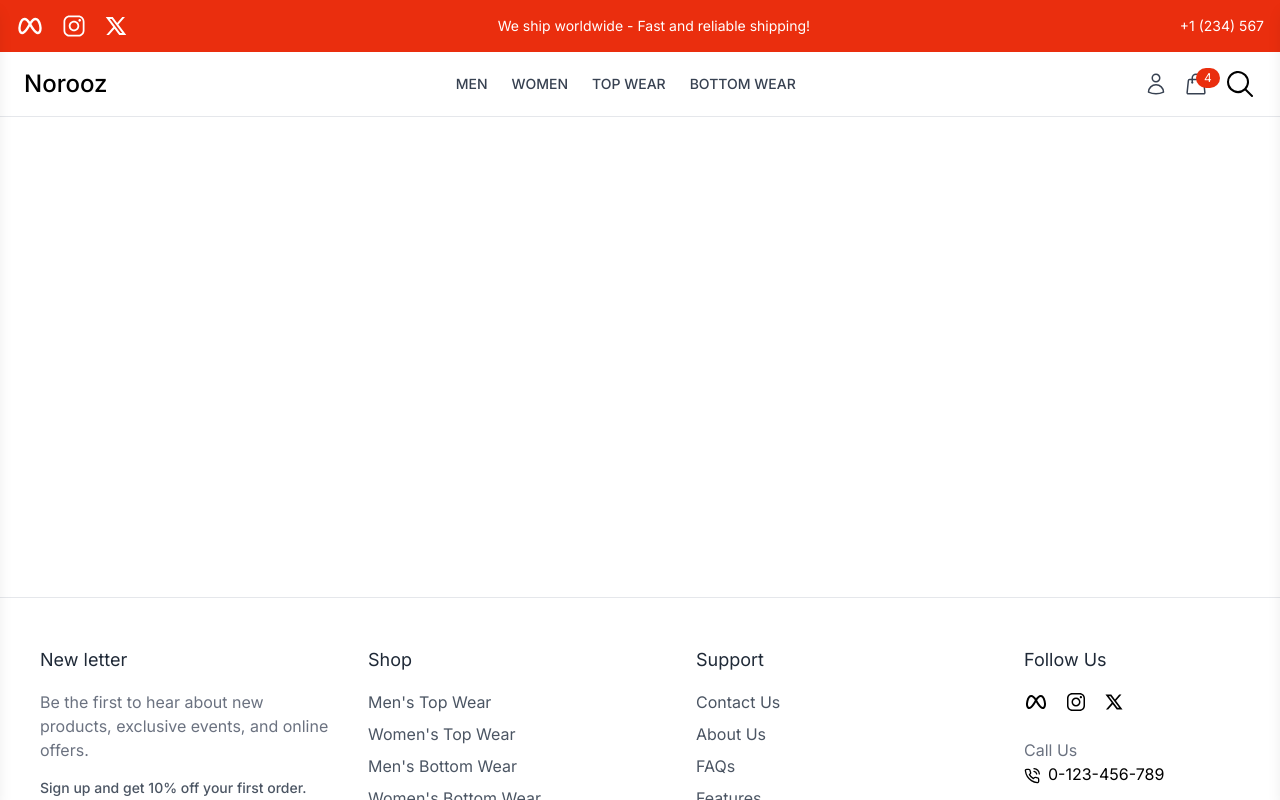
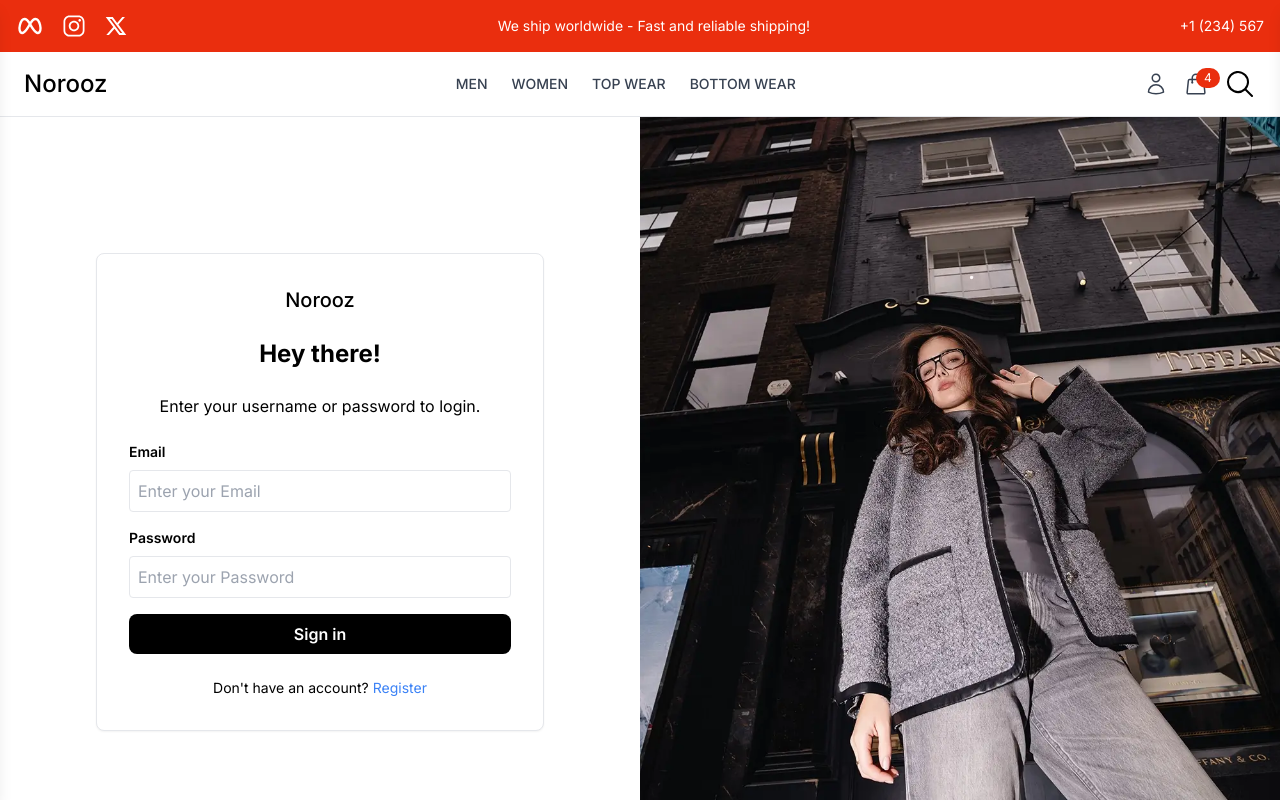
Before and after one commit to aidanubo/norooz, a React (Vite) app in the folder frontend/: page /login in a window 1280 px wide. Shown: the top 800 px of the page. Built offline with nearby package versions, Linux system fonts and the light colour scheme.

Commit message:
fix bug and create login register and profile

```diff
--- a/frontend/src/App.jsx
+++ b/frontend/src/App.jsx
@@ -1,6 +1,6 @@
 import React from "react";
 import { Route, Routes } from "react-router-dom";
-import { Home } from "./Pages";
+import { Home, Login, Profile, Register,  } from "./Pages";
 import Header from "./Components/Header";
 import Footer from "./Components/Footer";
 import {Toaster} from 'sonner';
@@ -13,7 +13,9 @@ export default function App() {
       <main className="min-h-[60vh]">
         <Routes>
           <Route path="/" element={<Home />} />
-          <Route />
+          <Route path="/login" element={<Login />}/>
+          <Route path="/register" element={<Register />}/>
+          <Route path="/profile" element={<Profile />}/>
         </Routes>
       </main>
       <Footer />
--- a/frontend/src/Components/Products/FeaturedSection/index.jsx
+++ b/frontend/src/Components/Products/FeaturedSection/index.jsx
@@ -1,9 +1,47 @@
 import React from 'react'
+import {HiShoppingBag, HiArrowPathRoundedSquare, HiOutlineCreditCard} from 'react-icons/hi2'
 
 export default function FeaturesSection() {
   return (
-    <div>
+    <section className='py-16 px-4 bg-white '>
+      <div className='container mx-auto grid grid-cols-1 md:grid-cols-3 gap-8 text-center'>
+        <div className='flex flex-col items-center'>
+            <div className='p-4 rounded-full mb-4'>
+                <HiShoppingBag className='text-xl'/>
+            </div>
+            <h4 className='tracking-tighter mb-2'>
+                FREE INTERNATIONAL SHOPPING
+            </h4>
+            <p className='text-gray-600 text-sm tracking-tighter'>
+                On all orders over $100.00
+            </p>
+        </div>
 
-    </div>
+        <div className='flex flex-col items-center'>
+            <div className='p-4 rounded-full mb-4'>
+                <HiArrowPathRoundedSquare className='text-xl'/>
+            </div>
+            <h4 className='tracking-tighter mb-2'>
+                45 DAYS RETURN
+            </h4>
+            <p className='text-gray-600 text-sm tracking-tighter'>
+                Money back guarantee
+            </p>
+        </div>
+
+        <div className='flex flex-col items-center'>
+            <div className='p-4 rounded-full mb-4'>
+                <HiOutlineCreditCard className='text-xl'/>
+            </div>
+            <h4 className='tracking-tighter mb-2'>
+                SECURE CHECKOUT
+            </h4>
+            <p className='text-gray-600 text-sm tracking-tighter'>
+                100% secured checkout process
+            </p>
+        </div>
+
+      </div>
+    </section>
   )
 }
--- a/frontend/src/Components/Products/index.jsx
+++ b/frontend/src/Components/Products/index.jsx
@@ -4,57 +4,58 @@ import NewArrivals from "./NewArrivals";
 import ProductDetails from "./ProductDetails";
 import ProductGrid from "./ProductGrid";
 import FeaturedCollection from "./FeaturedCollection";
+import FeaturesSection from "./FeaturedSection";
 
-const placeholderProducts =[
+const placeholderProducts = [
   {
     _id: 1,
     name: "Product 1",
     price: 100,
-    image: [{url: "https://picsum.photos/500/500?random=3"}],
+    image: [{ url: "https://picsum.photos/500/500?random=3" }],
   },
   {
     _id: 2,
     name: "Product 2",
     price: 100,
-    image: [{url: "https://picsum.photos/500/500?random=4"}],
+    image: [{ url: "https://picsum.photos/500/500?random=4" }],
   },
   {
     _id: 3,
     name: "Product 3",
     price: 100,
-    image: [{url: "https://picsum.photos/500/500?random=5"}],
+    image: [{ url: "https://picsum.photos/500/500?random=5" }],
   },
   {
     _id: 4,
     name: "Product 4",
     price: 100,
-    image: [{url: "https://picsum.photos/500/500?random=6"}],
+    image: [{ url: "https://picsum.photos/500/500?random=6" }],
   },
   {
     _id: 5,
     name: "Product 5",
     price: 100,
-    image: [{url: "https://picsum.photos/500/500?random=7"}],
+    image: [{ url: "https://picsum.photos/500/500?random=7" }],
   },
   {
     _id: 6,
     name: "Product 6",
     price: 100,
-    image: [{url: "https://picsum.photos/500/500?random=8"}],
+    image: [{ url: "https://picsum.photos/500/500?random=8" }],
   },
   {
     _id: 7,
     name: "Product 7",
     price: 100,
-    image: [{url: "https://picsum.photos/500/500?random=9"}],
+    image: [{ url: "https://picsum.photos/500/500?random=9" }],
   },
   {
     _id: 8,
     name: "Product 8 ",
     price: 100,
-    image: [{url: "https://picsum.photos/500/500?random=10"}],
+    image: [{ url: "https://picsum.photos/500/500?random=10" }],
   },
-]
+];
 
 export default function Products() {
   return (
@@ -70,6 +71,7 @@ export default function Products() {
         <ProductGrid products={placeholderProducts} />
       </div>
       <FeaturedCollection />
+      <FeaturesSection />
     </>
   );
 }
--- /dev/null
+++ b/frontend/src/Pages/Login/index.jsx
@@ -0,0 +1,70 @@
+import React, { useState } from "react";
+import { Link } from "react-router-dom";
+import login from "../../../public/assets/login.webp";
+
+export default function Login() {
+  const [email, setEmail] = useState("");
+  const [password, setPassword] = useState("");
+
+  const handleSubmit = (e) => {
+    e.preventDefault();
+  };
+
+  return (
+    <div className="flex">
+      <div className="w-full md:w-1/2 flex flex-col justify-center items-center p-8 md:p-12">
+        <form onSubmit={handleSubmit} className="w-full max-w-md bg-white p-8 rounded-lg border shadow-sm">
+          <div className="flex justify-center mb-6">
+            <h2 className="text-xl font-medium">Norooz</h2>
+          </div>
+          <h2 className="text-2xl  font-bold text-center mb-6">Hey there!</h2>
+          <p className="text-center mb-6">
+            Enter your username or password to login.
+          </p>
+          <div className="mb-4">
+            <label className="block text-sm font-semibold mb-2">Email</label>
+            <input
+              type="email"
+              value={email}
+              onChange={(e) => setEmail(e.target.value)}
+              className="w-full p-2 border rounded"
+              placeholder="Enter your Email"
+            />
+          </div>
+          <div className="mb-4">
+            <label className="block text-sm font-semibold mb-2">Password</label>
+            <input
+              type="password"
+              value={password}
+              onChange={(e) => setPassword(e.target.value)}
+              className="w-full p-2 border rounded"
+              placeholder="Enter your Password"
+            />
+          </div>
+          <button
+            type="submit"
+            className="w-full bg-black text-white p-2 rounded-lg font-semibold hover:bg-gray-700 transition"
+          >
+            Sign in
+          </button>
+          <p className="mt-6 text-center text-sm">
+            Don't have an account?{" "}
+            <Link to="/register" className="text-blue-500">
+              Register
+            </Link>
+          </p>
+        </form>
+      </div>
+
+      <div className="hidden md:block w-1/2 bg-gray-800">
+        <div className="h-full flex flex-col justify-center items-center">
+          <img
+            src={login}
+            alt="Login to account"
+            className="h-[750px] w-full object-cover"
+          />
+        </div>
+      </div>
+    </div>
+  );
+}
--- /dev/null
+++ b/frontend/src/Pages/Profile/index.jsx
@@ -0,0 +1,9 @@
+import React from 'react'
+
+export default function Profile() {
+  return (
+    <div>
+
+    </div>
+  )
+}
--- /dev/null
+++ b/frontend/src/Pages/Register/index.jsx
@@ -0,0 +1,81 @@
+import React, { useState } from "react";
+import { Link } from "react-router-dom";
+import register from "../../../public/assets/register.webp";
+
+export default function Register() {
+  const [email, setEmail] = useState("");
+  const [password, setPassword] = useState("");
+  const [name, setName] = useState("");
+
+  const handleSubmit = (e) => {
+    e.preventDefault();
+  };
+
+  return (
+    <div className="flex">
+      <div className="w-full md:w-1/2 flex flex-col justify-center items-center p-8 md:p-12">
+        <form onSubmit={handleSubmit} className="w-full max-w-md bg-white p-8 rounded-lg border shadow-sm">
+          <div className="flex justify-center mb-6">
+            <h2 className="text-xl font-medium">Norooz</h2>
+          </div>
+          <h2 className="text-2xl  font-bold text-center mb-6">Hey there!</h2>
+          <p className="text-center mb-6">
+            Enter your username or password to register.
+          </p>
+          <div className="mb-4">
+            <label className="block text-sm font-semibold mb-2">Email</label>
+            <input
+              type="email"
+              value={email}
+              onChange={(e) => setEmail(e.target.value)}
+              className="w-full p-2 border rounded"
+              placeholder="Enter your Email"
+            />
+          </div>
+          <div className="mb-4">
+            <label className="block text-sm font-semibold mb-2">Name</label>
+            <input
+              type="text"
+              value={name}
+              onChange={(e) => setName(e.target.value)}
+              className="w-full p-2 border rounded"
+              placeholder="Enter your Name"
+            />
+          </div>
+          <div className="mb-4">
+            <label className="block text-sm font-semibold mb-2">Password</label>
+            <input
+              type="password"
+              value={password}
+              onChange={(e) => setPassword(e.target.value)}
+              className="w-full p-2 border rounded"
+              placeholder="Enter your Password"
+            />
+          </div>
+          <button
+            type="submit"
+            className="w-full bg-black text-white p-2 rounded-lg font-semibold hover:bg-gray-700 transition"
+          >
+            Sign up
+          </button>
+          <p className="mt-6 text-center text-sm">
+            Already have an account?{" "}
+            <Link to="/login" className="text-blue-500">
+              Login
+            </Link>
+          </p>
+        </form>
+      </div>
+
+      <div className="hidden md:block w-1/2 bg-gray-800">
+        <div className="h-full flex flex-col justify-center items-center">
+          <img
+            src={register}
+            alt="Register to account"
+            className="h-[750px] w-full object-cover"
+          />
+        </div>
+      </div>
+    </div>
+  );
+}
--- a/frontend/src/Pages/index.jsx
+++ b/frontend/src/Pages/index.jsx
@@ -1,3 +1,6 @@
 import Home from './Home'
+import Login from './Login'
+import Register from './Register'
+import Profile from './Profile'
 
-export  { Home }
+export  { Home, Login, Register, Profile }
```
